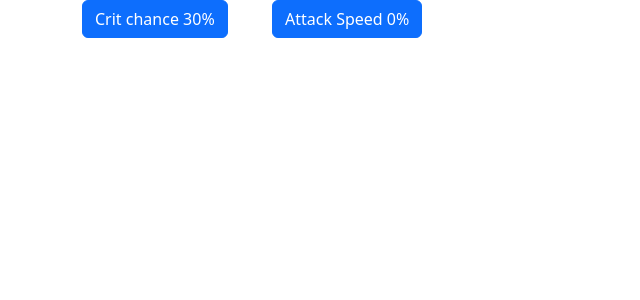
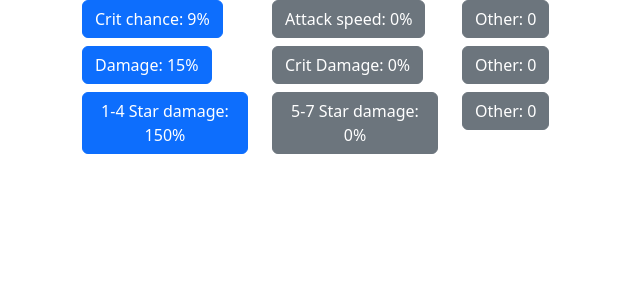
Before and after one commit to Knight1988/DefenseWarDamageCalculator, a Vue app: page / in a window 1280 px wide. Shown: the top 300 px of the page, without its empty margins (0-640 px from the left). Built offline with nearby package versions, Linux system fonts and the light colour scheme.

Commit message:
add buttons

```diff
--- a/src/components/MasteryPointAllocation.vue
+++ b/src/components/MasteryPointAllocation.vue
@@ -1,12 +1,12 @@
 <template>
   <div class="row">
     <div class="col-6">
-      <div class="row">
-        <div class="col-4">
-          <button class="btn btn-primary">Crit chance 30%</button>
-        </div>
-        <div class="col-4">
-          <button class="btn btn-primary">Attack Speed 0%</button>
+      <div class="row mb-2" v-for="(row, rowIndex) in masteryPoints" :key="rowIndex">
+        <div class="col-4" v-for="(button, columnIndex) in row" :key="columnIndex">
+          <button :class="{ 'btn-primary': button.isPrimary, 'btn-secondary': !button.isPrimary }"
+                  class="btn btn-primary"
+                  @click="masteryClicked(rowIndex, columnIndex)"
+          >{{ button.displayText }}</button>
         </div>
       </div>
     </div>
@@ -14,16 +14,47 @@
 </template>
 
 <script>
+import {reactive} from "vue";
+import {
+  AttackSpeedNode,
+  CritChanceNode,
+  CritDamageNode,
+  DamageNode, HighStarDamageNode, LowStarDamageNode,
+  OtherNode
+} from "@/models/MasteryNode";
+
 export default {
   name: "MasteryPointAllocation",
-  data() {
+  setup() {
+    const masteryPoints = reactive([
+      [new CritChanceNode(3), new AttackSpeedNode(0), new OtherNode(0)],
+      [new DamageNode(3, 5), new CritDamageNode(0, 50), new OtherNode(0)],
+      [new LowStarDamageNode(3, 5), new HighStarDamageNode(0, 50), new OtherNode(0)],
+    ]);
+
+    const masteryClicked = (rowIndex, columnIndex) => {
+      adjustPoints(masteryPoints[rowIndex], columnIndex, 3);
+    };
+
+    const adjustPoints = (arr, index, max) => {
+      if (arr[index].point === max) return;
+      arr[index].point++;
+      while (true) {
+        const sum = arr.reduce((total, currentValue) => total + currentValue.point, 0);
+        if (sum <= max) break;
+
+        for (let i = 0; i < arr.length; i++) {
+          if (i !== index && arr[i].point !== 0) {
+            arr[i].point--;
+            break;
+          }
+        }
+      }
+    }
+
     return {
-      line1:
-          {
-            critChancePoint: 3,
-            attackSpeedPoint: 0,
-            manaPoint: 0
-          }
+      masteryPoints,
+      masteryClicked
     }
   }
 }
--- /dev/null
+++ b/src/models/MasteryNode.ts
@@ -0,0 +1,79 @@
+import {computed } from "vue";
+
+export abstract class MasteryNode {
+    public point: number = 0;
+    private readonly increment: number;
+
+    get value(): number {
+        return this.point * this.increment;
+    }
+
+    abstract get displayText(): any;
+
+    get isPrimary(): boolean {
+        return this.point > 0;
+    }
+
+    constructor(point: number, increment: number) {
+        this.point = point;
+        this.increment = increment;
+    }
+}
+
+export class OtherNode extends MasteryNode {
+    constructor(point: number) {
+        super(point, 1);
+    }
+    public get displayText(): any {
+        return computed(() => `Other: ${this.value}`);
+    }
+}
+
+export class CritChanceNode extends MasteryNode {
+    constructor(point: number) {
+        super(point, 3);
+    }
+
+    public get displayText(): any {
+        return computed(() => `Crit chance: ${this.value}%`);
+    }
+}
+
+export class AttackSpeedNode extends MasteryNode {
+    constructor(point: number) {
+        super(point, 5);
+    }
+    public get displayText(): any {
+        return computed(() => `Attack speed: ${this.value}%`);
+    }
+}
+
+export class DamageNode extends MasteryNode {
+    public get displayText(): any {
+        return computed(() => `Damage: ${this.value}%`);
+    }
+}
+
+export class CritDamageNode extends MasteryNode {
+    public get displayText(): any {
+        return computed(() => `Crit Damage: ${this.value}%`);
+    }
+}
+
+export class LowStarDamageNode extends MasteryNode {
+    constructor(point: number) {
+        super(point, 50);
+    }
+    public get displayText(): any {
+        return computed(() => `1-4 Star damage: ${this.value}%`);
+    }
+}
+
+export class HighStarDamageNode extends MasteryNode {
+    constructor(point: number) {
+        super(point, 50);
+    }
+    public get displayText(): any {
+        return computed(() => `5-7 Star damage: ${this.value}%`);
+    }
+}
```
Also changed, not shown: .eslintrc.cjs.
